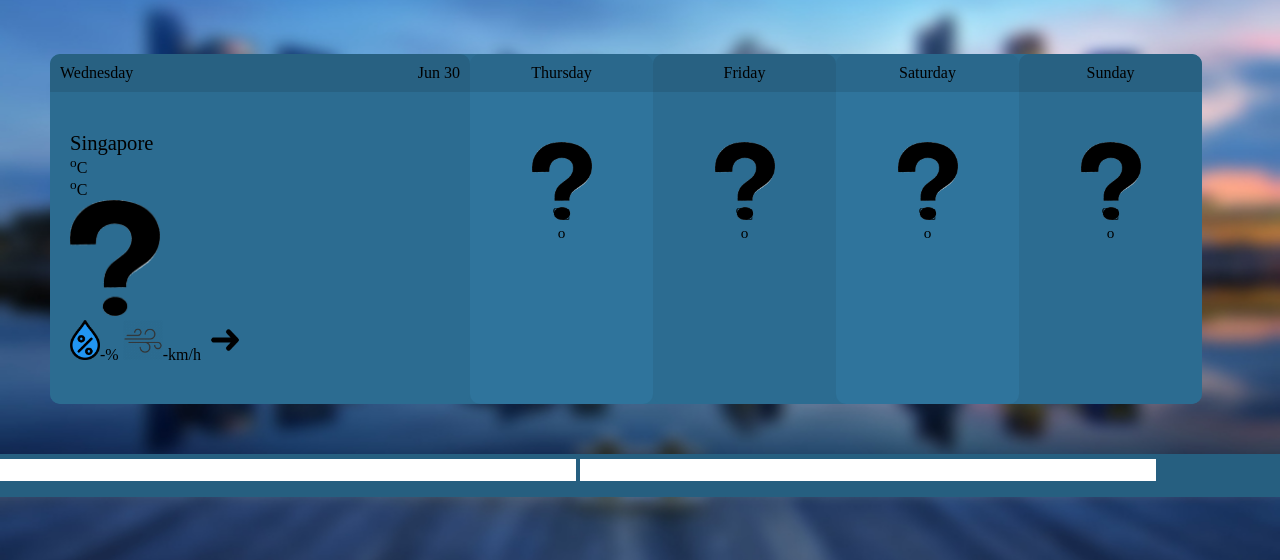
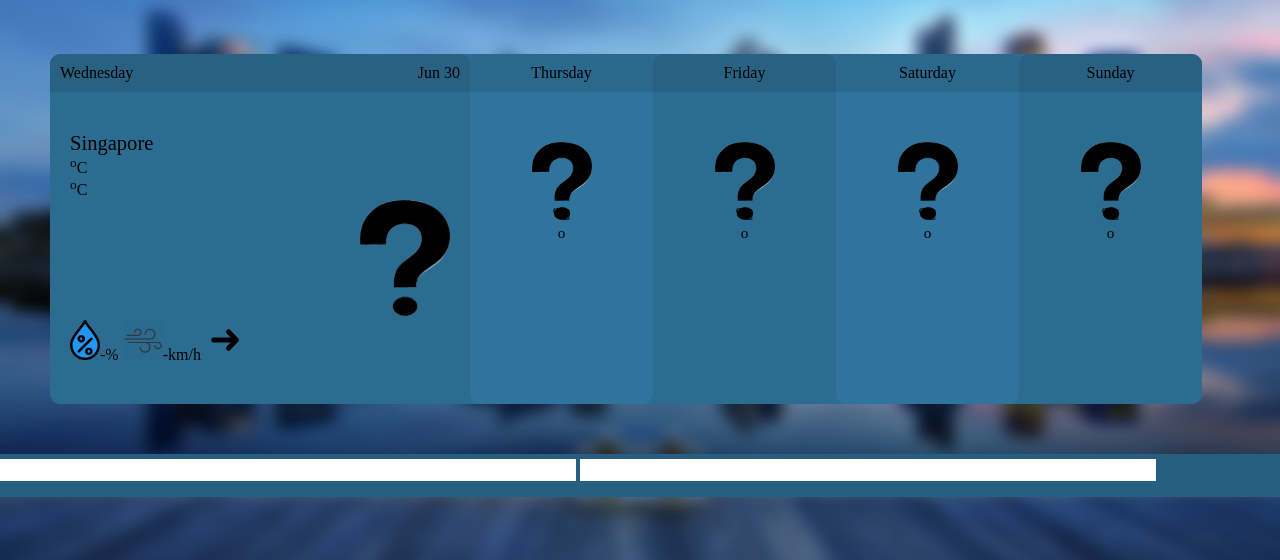
Before and after one commit to shoelesshoe/weatherwebsite, a Flask app: page / in a window 1280 px wide. Shown: the part 195-755 px from the top of the page. Run offline with Flask 2, Linux system fonts and the light colour scheme; data that the repository does not hold is empty.

Commit message:
Update style.css

```diff
--- a/static/style.css
+++ b/static/style.css
@@ -57,7 +57,7 @@ body {
           text-align: left;
           padding-top: 40px;
           padding-bottom: 40px; }
-            .today-cloud {
+            .today-forecast-icon {
                 text-align: right; }
         .forecast .forecast.today .location {
           font-size: 18px;
```
